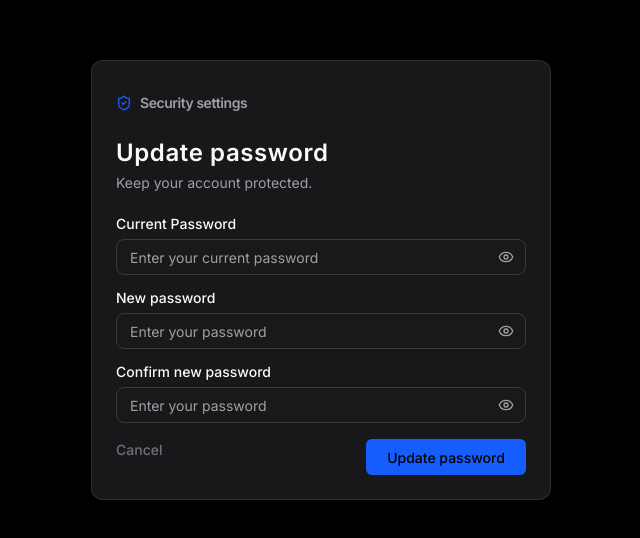
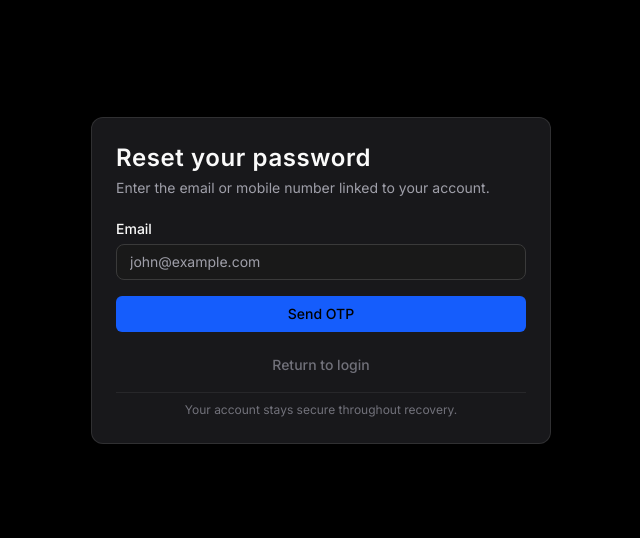
Before and after one commit to Ashish-kumar2020/dev_atlas, a React (Vite) app in the folder Frontend/: page / in a window 1280 px wide. Shown: the part 120-658 px from the top of the page, without its empty margins (319-959 px from the left). Built offline with nearby package versions, Linux system fonts and the light colour scheme.

Commit message:
designed reset password screen

```diff
--- a/Frontend/src/App.tsx
+++ b/Frontend/src/App.tsx
@@ -1,7 +1,9 @@
 // import Login from "./pages/Auth/Login/Login";
 // import Signup from "./pages/Auth/Signup/Signup";
 
-import UpdatePassword from "./pages/Auth/update-password/UpdatePassword";
+import PasswordReset from "./pages/Auth/reset-password/PasswordReset";
+
+// import UpdatePassword from "./pages/Auth/update-password/UpdatePassword";
 
 // import AccountVerification from "./pages/Auth/account-verify/AccountVerify";
 
@@ -11,7 +13,8 @@ function App() {
       {/*<Signup />*/}
       {/*<Login />*/}
       {/*<AccountVerification />*/}
-      <UpdatePassword />
+      {/*<UpdatePassword />*/}
+      <PasswordReset />
     </>
   );
 }
--- /dev/null
+++ b/Frontend/src/pages/Auth/reset-password/PasswordReset.tsx
@@ -0,0 +1,73 @@
+import Input from "@/components/ui/Input";
+import Label from "@/components/ui/Label";
+
+const PasswordReset = () => {
+  return (
+    <div className="flex min-h-screen items-center justify-center">
+      {/* Signup Card */}
+      <div className="w-full max-w-115 rounded-[12px] border border-[#FFFFFF1A] bg-[#18181B] p-6">
+        {/* Logo & Heading */}
+        <div className="mb-6">
+          {/* Heading */}
+          <div>
+            <h1 className="text-[24px] font-semibold leading-8 tracking-[0.6px] text-[#FAFAFA]">
+              Reset your password
+            </h1>
+
+            <p className="mt-1 text-[14px] font-normal leading-5 text-[#9F9FA9]">
+              Enter the email or mobile number linked to your account.
+            </p>
+          </div>
+        </div>
+
+        {/* Form */}
+        <form className="space-y-4">
+          {/* Email */}
+          <div className="space-y-2">
+            <Label
+              htmlFor="email"
+              className="block text-[14px] font-medium leading-3.5 text-[#FAFAFA]"
+            >
+              Email
+            </Label>
+
+            <Input
+              id="email"
+              type="email"
+              placeholder="john@example.com"
+              className="h-9 w-full rounded-[8px] border border-[#3A3A3A] bg-[#191919] px-3.25 text-[14px] font-normal leading-[100%] tracking-normal text-[#9F9FA9] outline-none placeholder:text-[#9F9FA9]"
+            />
+          </div>
+
+          {/* Create Account */}
+          <button
+            type="submit"
+            className="h-9 w-full rounded-[6px] bg-[#155DFC] px-4 text-[14px] font-medium text-black"
+          >
+            Send OTP
+          </button>
+        </form>
+
+        {/* Login */}
+        <div className="mt-5">
+          <div className="mt-3 text-center">
+            <button
+              type="button"
+              className="text-[14px] font-medium text-[#71717A] cursor-pointer"
+            >
+              Return to login
+            </button>
+            <div className="h-px flex-1 bg-[#27272A] mt-4" />
+          </div>
+        </div>
+        <div className="flex items-center justify-center mt-2 gap-2">
+          <span className="text-[12px] text-[#71717A]">
+            Your account stays secure throughout recovery.
+          </span>
+        </div>
+      </div>
+    </div>
+  );
+};
+
+export default PasswordReset;
```
